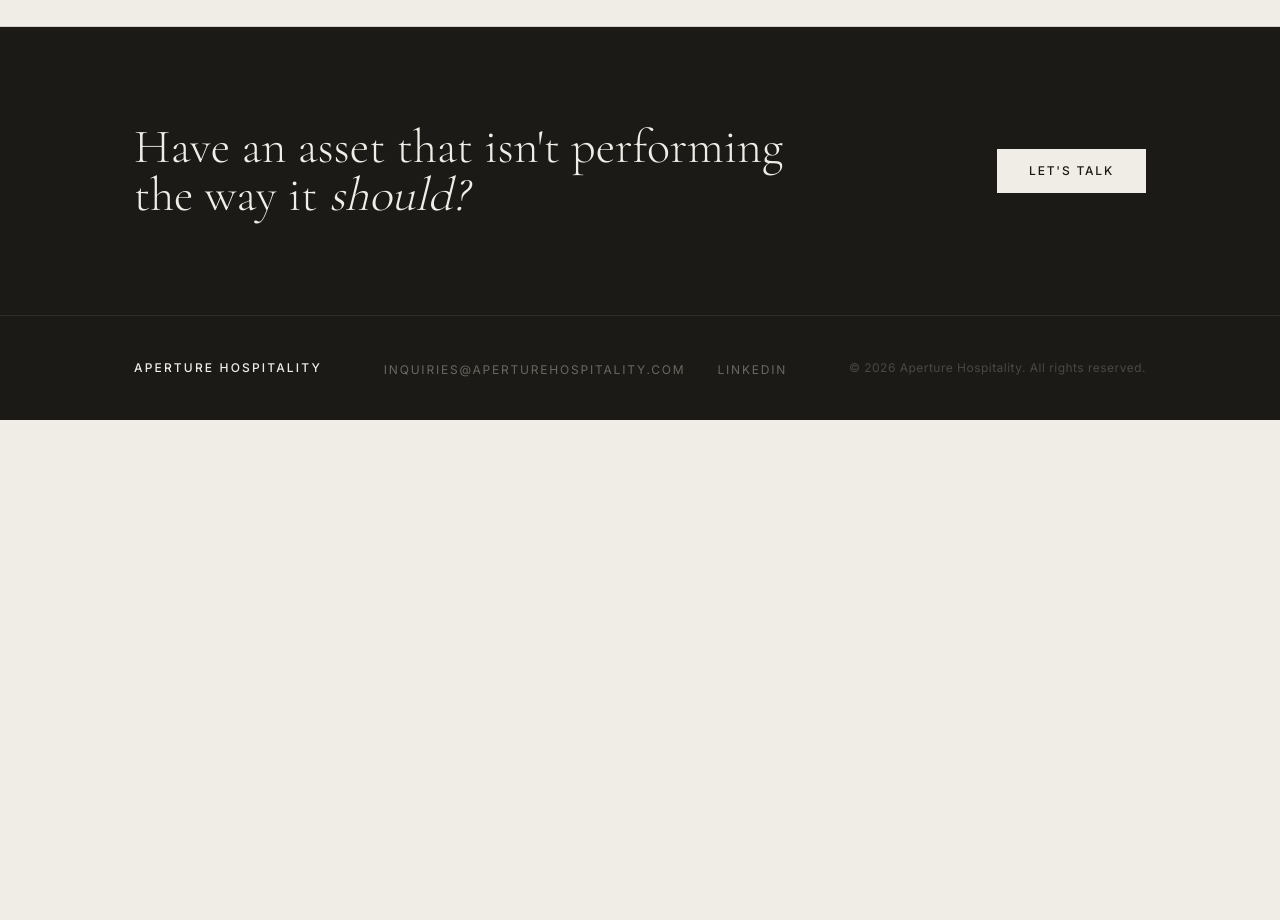
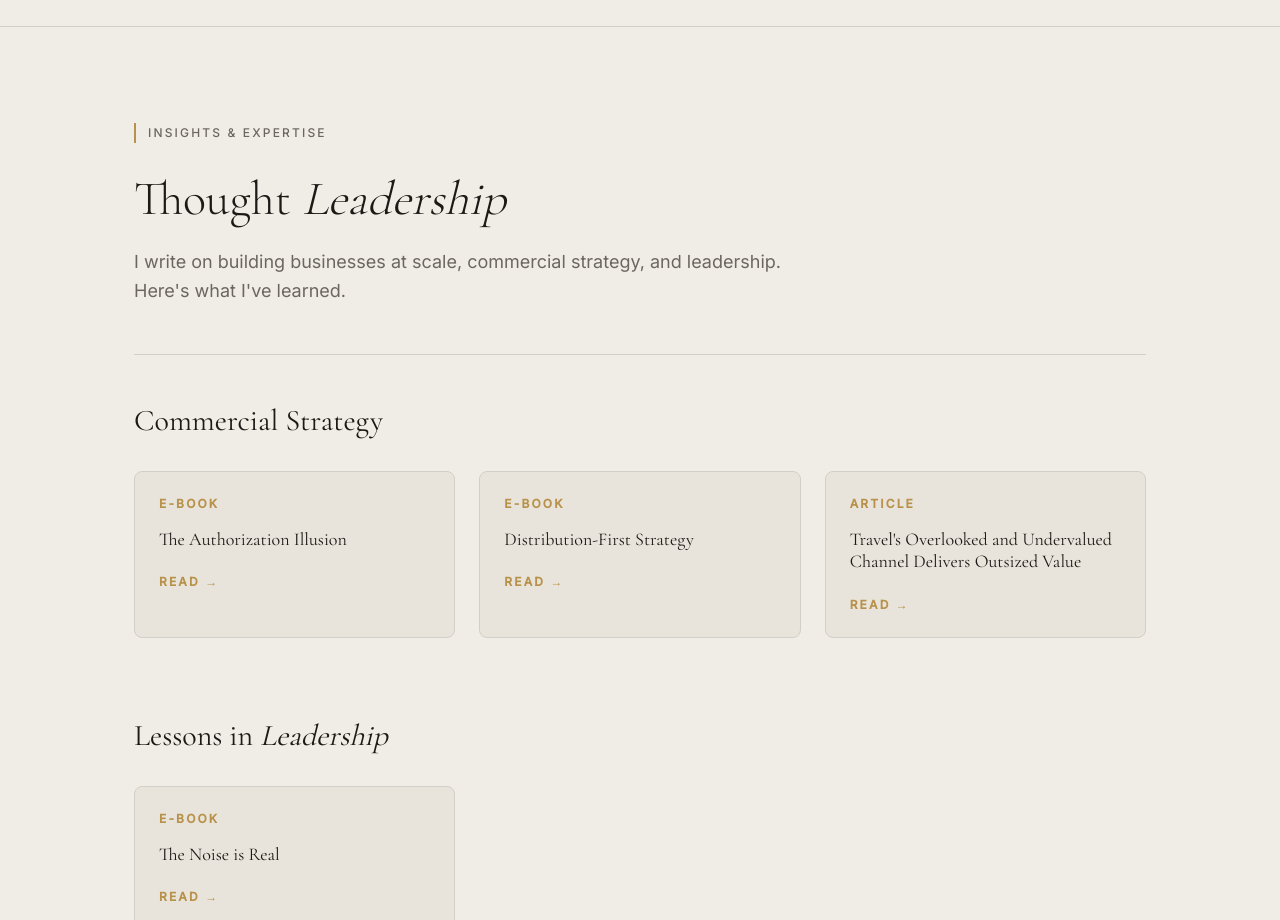
Before and after one commit to letsnavigatebmw/aperture-hospitality, a Next.js app: page / in a window 1280 px wide. Shown: the part 1880-2800 px from the top of the page. Before the commit the page ends 2300 px from the top, so only its background shows below. Built offline with nearby package versions, Linux system fonts and the light colour scheme.

Commit message:
Add Insights section to homepage
- New Insights component with Commercial Strategy & Leadership articles
- Matches personal website design adapted to white/brass/ink theme
- 3-column grid layout with article cards
- Added Insights link to navigation
- Ready for content expansion in Phase 2

```diff
--- a/app/page.tsx
+++ b/app/page.tsx
@@ -1,5 +1,6 @@
 import Nav from '@/components/Nav'
 import Footer from '@/components/Footer'
+import Insights from '@/components/Insights'
 import Link from 'next/link'
 
 export default function Home() {
@@ -119,6 +120,9 @@ export default function Home() {
         </div>
       </section>
 
+      {/* INSIGHTS */}
+      <Insights />
+
       {/* CONTACT CTA */}
       <div className="bg-ink">
         <div className="container-max py-16 md:py-24 flex flex-col md:flex-row md:items-center md:justify-between gap-8">
--- /dev/null
+++ b/components/Insights.tsx
@@ -0,0 +1,95 @@
+import Link from 'next/link'
+
+interface InsightCard {
+  title: string
+  type: 'Article' | 'Guide' | 'E-Book' | 'Playbook'
+  link: string
+}
+
+const ContentGrid = ({ items }: { items: InsightCard[] }) => (
+  <div className="grid md:grid-cols-2 lg:grid-cols-3 gap-6 mb-16">
+    {items.map((item, index) => (
+      <a
+        key={index}
+        href={item.link}
+        target="_blank"
+        rel="noopener noreferrer"
+        className="block border border-rule rounded-lg p-6 bg-parchment-dark hover:border-brass hover:bg-parchment transition-all"
+      >
+        <p className="text-brass font-bold uppercase tracking-widest text-xs mb-4">
+          {item.type}
+        </p>
+        <h3 className="text-lg font-display text-ink mb-6 leading-tight">
+          {item.title}
+        </h3>
+        <p className="text-brass font-bold uppercase tracking-widest text-xs">
+          Read →
+        </p>
+      </a>
+    ))}
+  </div>
+)
+
+export default function Insights() {
+  const commercialStrategy = [
+    {
+      title: 'The Authorization Illusion',
+      type: 'E-Book' as const,
+      link: 'https://drive.google.com/file/d/1W2U8ZM8r7UYThKlk7oyIx-T8yOHyGCpE/view?usp=drive_link',
+    },
+    {
+      title: 'Distribution-First Strategy',
+      type: 'E-Book' as const,
+      link: 'https://drive.google.com/file/d/1UW0HlnfRpW3Lim32Cl1F4AhQv3QjHHcj/view?usp=drive_link',
+    },
+    {
+      title: "Travel's Overlooked and Undervalued Channel Delivers Outsized Value",
+      type: 'Article' as const,
+      link: 'https://drive.google.com/file/d/1QsWEmWkKb2nhaPIdILVrxPwP-bQ_JBoQ/view?usp=drive_link',
+    },
+  ]
+
+  const lessonsInLeadership = [
+    {
+      title: 'The Noise is Real',
+      type: 'E-Book' as const,
+      link: 'https://drive.google.com/file/d/1JCuKrMAria-dvPeLp_Urc47NuAj8MK8Q/view?usp=drive_link',
+    },
+  ]
+
+  return (
+    <section id="insights" className="border-b border-rule">
+      <div className="container-max py-16 md:py-24">
+        {/* Header */}
+        <div className="mb-12">
+          <div className="section-label">Insights & Expertise</div>
+          <h2 className="font-display text-4xl md:text-5xl font-light mb-6 text-ink">
+            Thought <em className="italic">Leadership</em>
+          </h2>
+          <p className="text-lg leading-relaxed text-muted max-w-2xl">
+            I write on building businesses at scale, commercial strategy, and leadership. Here's what I've learned.
+          </p>
+        </div>
+
+        {/* Divider */}
+        <div className="w-full h-px bg-rule mb-12" />
+
+        {/* Commercial Strategy */}
+        <div className="mb-20">
+          <h3 className="font-display text-2xl md:text-3xl font-normal text-ink mb-8">
+            Commercial Strategy
+          </h3>
+          <ContentGrid items={commercialStrategy} />
+        </div>
+
+        {/* Lessons in Leadership */}
+        <div className="mb-16">
+          <h3 className="font-display text-2xl md:text-3xl font-normal text-ink mb-8">
+            Lessons in <em className="italic">Leadership</em>
+          </h3>
+          <ContentGrid items={lessonsInLeadership} />
+        </div>
+      </div>
+    </section>
+  )
+}
--- a/components/Nav.tsx
+++ b/components/Nav.tsx
@@ -8,6 +8,11 @@ export default function Nav() {
           Aperture Hospitality
         </Link>
         <ul className="hidden md:flex gap-10">
+          <li>
+            <Link href="/#insights" className="text-xs font-normal tracking-wider uppercase text-muted hover:text-ink transition-colors">
+              Insights
+            </Link>
+          </li>
           <li>
             <Link href="/about" className="text-xs font-normal tracking-wider uppercase text-muted hover:text-ink transition-colors">
               About
```
